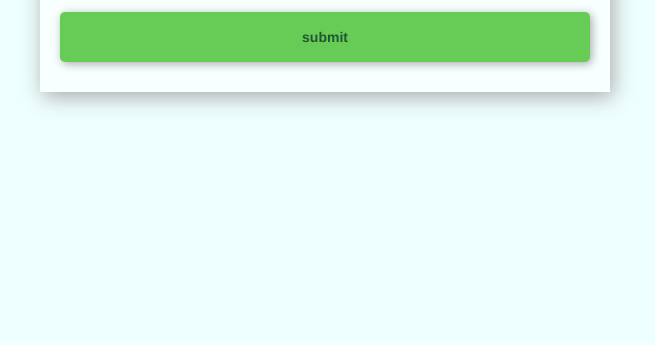
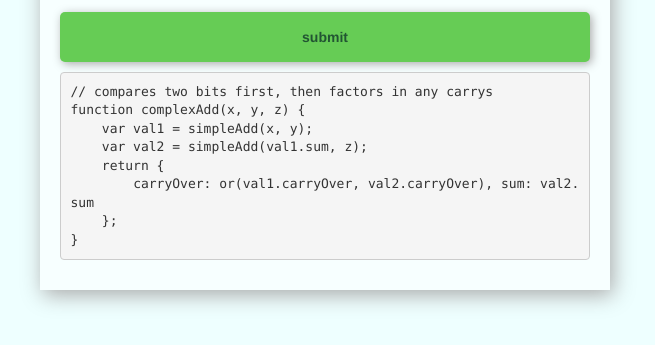
Before and after one commit to pocket-98/quantum-unsupremacy, a plain HTML site: page canvas_digits/index.html in a window 1280 px wide. Shown: the part 381-726 px from the top of the page, without its empty margins (315-970 px from the left). Drawn offline with Linux system fonts and the light colour scheme.

Commit message:
added code sample

```diff
--- a/canvas_digits/index.html
+++ b/canvas_digits/index.html
@@ -6,6 +6,8 @@
     <title>Beat the Quantum Computer</title>
     <script type="text/javascript" src="jquery.min.js"></script>
     <script type="text/javascript" defer src="script.js"></script>
+    <link rel="stylesheet" href="highlight/styles/obsidian.css">
+    <script src="highlight/highlight.pack.js"></script>
     <link rel="stylesheet" type="text/css" href="bootstrap.min.css">
     <link rel="stylesheet" type="text/css" href="style.css">
   </head>
@@ -26,8 +28,17 @@
           <div id="submit" class="button">
             <div>submit</div>
           </div>
+          <pre style="text-align:left"><code class="JavaScript">// compares two bits first, then factors in any carrys
+function complexAdd(x, y, z) {
+    var val1 = simpleAdd(x, y);
+    var val2 = simpleAdd(val1.sum, z);
+    return {
+        carryOver: or(val1.carryOver, val2.carryOver), sum: val2.sum
+    };
+}</code></pre>
       </div>
       <div class="col-xs-0 col-sm-2 col-lg-3"></div>
     </div>
+    <script>hljs.initHighlightingOnLoad();</script>
   </body>
 </html>
```
